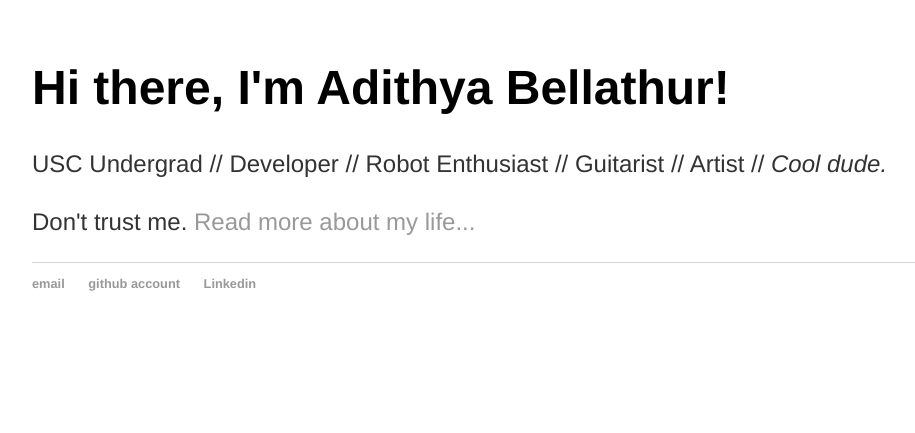
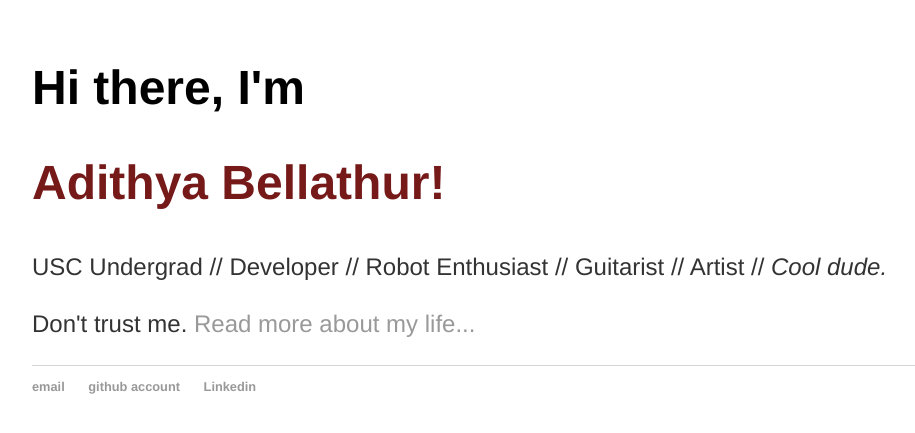
Before and after one commit to adibellathur/adibellathur.github.io, a Jekyll site: the page built from index.html, in a window 1280 px wide. Shown: the top 433 px of the page, without its empty margins (160-1075 px from the left). Built offline with Jekyll 4.4.1, drawn with Linux system fonts in a browser that asks for light colours.

Commit message:
Added new color

```diff
--- a/css/main.css
+++ b/css/main.css
@@ -23,6 +23,11 @@ h1 {
     font-size: 3em;
     font-family:'Helvetica Neue', 'Arial', 'Sans-Serif';
 }
+h2 {
+    font-size: 3em;
+    font-family:'Helvetica Neue', 'Arial', 'Sans-Serif';
+	color: #751919;
+}
 p {
     font-size: 1.5em;
     font-family:'Helvetica', 'Arial', 'Sans-Serif';
--- a/index.html
+++ b/index.html
@@ -2,8 +2,8 @@
 layout: default
 title: Adithya Bellathur
 ---
-<div class="blurb">
-	<h1>Hi there, I'm Adithya Bellathur!</h1>
+<div class="Title Area">
+	<h1>Hi there, I'm <h2>Adithya Bellathur!</h2></h1>
 	<p> USC Undergrad // Developer // Robot Enthusiast // Guitarist // Artist // <em>Cool dude.</em> </p>
 	<p>Don't trust me. <a href="/about">Read more about my life...</a></p>
 </div><!-- /.blurb -->
```
Also changed, not shown: pictures/resume.png (added), 2 other files.
